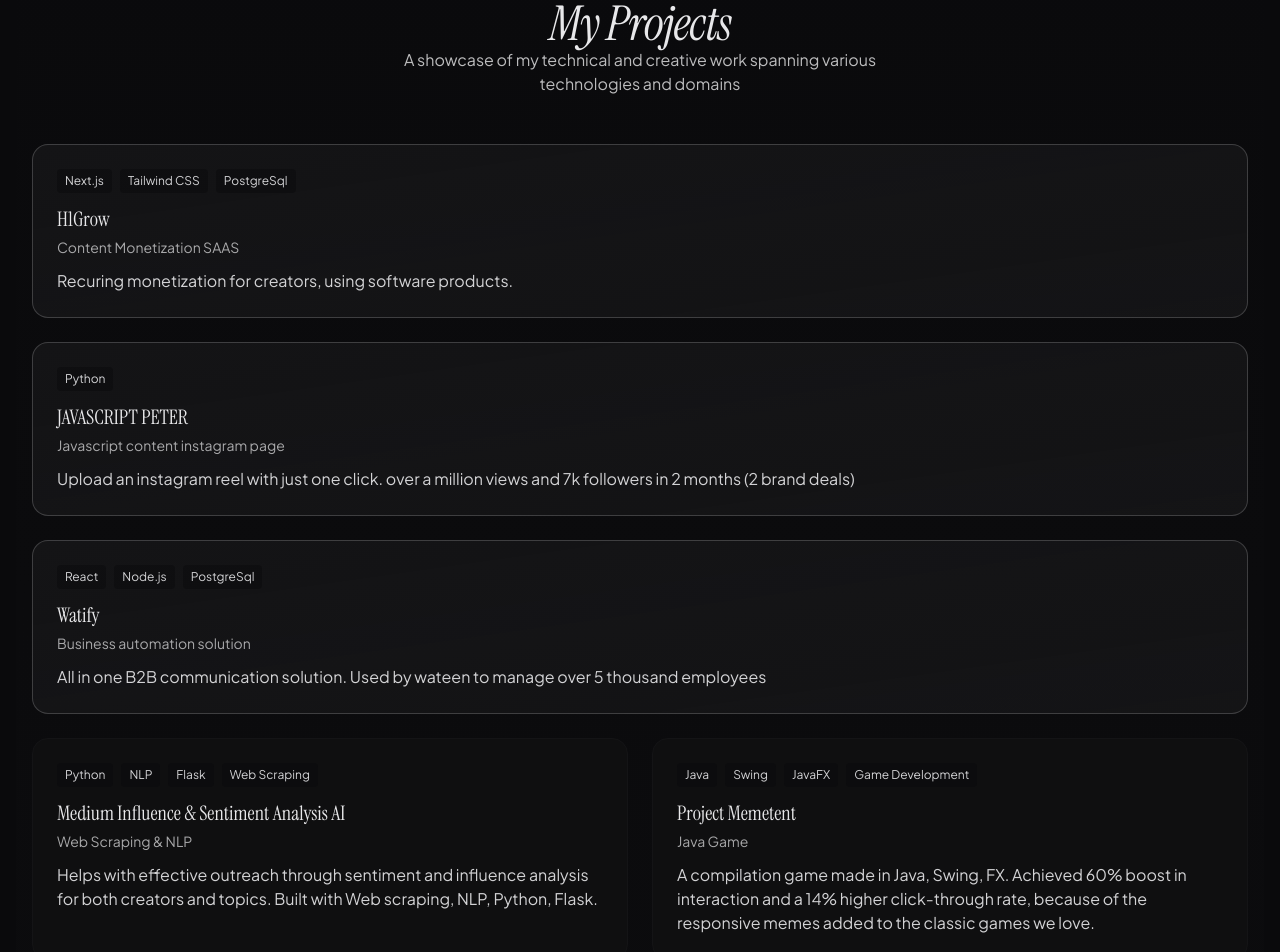
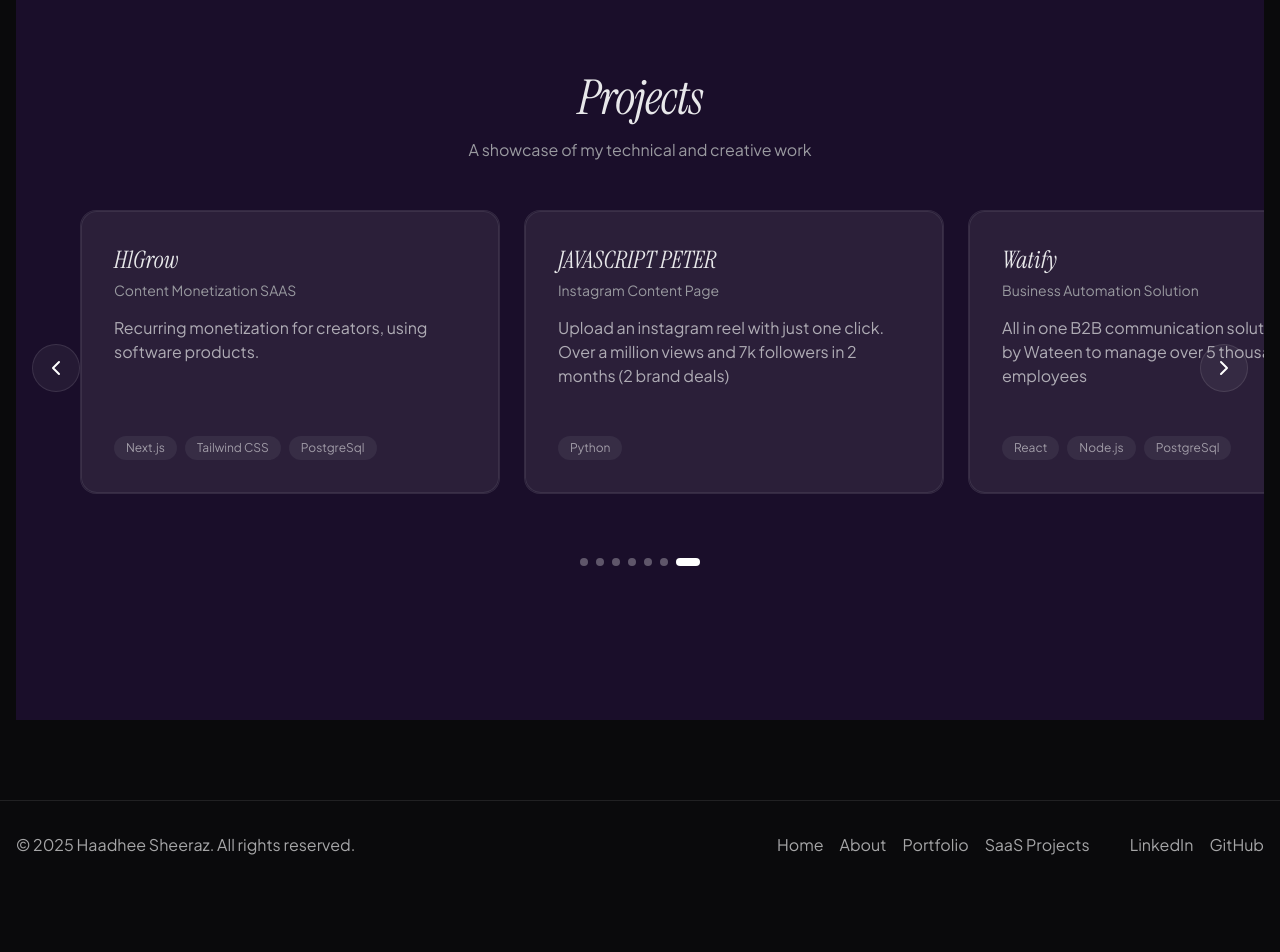
Before and after one commit to cruspy2004/Haadhee-Sheeraz, a React (Vite) app: page /portfolio in a window 1280 px wide. Shown: the part 440-1392 px from the top of the page. After the commit the page ends 1329 px from the top, so only its background shows below. Built offline with nearby package versions, Linux system fonts and the light colour scheme.

Commit message:
Rebuild projects section as a scrollable card carousel

```diff
--- a/src/components/Projects.tsx
+++ b/src/components/Projects.tsx
@@ -1,190 +1,196 @@
-
-import { useState, useEffect } from 'react';
+import { useState, useEffect, useRef, useCallback } from 'react';
+import { motion } from 'framer-motion';
+import { ChevronLeft, ChevronRight } from 'lucide-react';
 
 const projectData = [
-  {
-    title: "H1Grow",
-    category: "Content Monetization SAAS",
-    description: "Recuring monetization for creators, using software products.",
-    badges: ["Next.js", "Tailwind CSS", "PostgreSql"],
-    link: "https://h1grow.store",
-    highlight: true,
-  },
-   {
-    title: "JAVASCRIPT PETER",
-    category: "Javascript content instagram page",
-    description: "Upload an instagram reel with just one click. over a million views and 7k followers in 2 months (2 brand deals) ",
-    badges: ["Python", ],
-    link: "https://www.instagram.com/javascriptpeter",
-    highlight: true,
-  },
-
-    {
-    title: "Watify",
-    category: "Business automation solution",
-    description: "All in one B2B communication solution. Used by wateen to manage over 5 thousand employees",
-    badges: ["React", "Node.js", "PostgreSql"],
-    link: "https://watify.vercel.app/",
-    highlight: true,
-  },
-  {
-    title: "Medium Influence & Sentiment Analysis AI",
-    category: "Web Scraping & NLP",
-    description: "Helps with effective outreach through sentiment and influence analysis for both creators and topics. Built with Web scraping, NLP, Python, Flask.",
-    badges: ["Python", "NLP", "Flask", "Web Scraping"],
-    link: "https://github.com/cruspy2004/Medium-scrapper-and-sentiment-analysis-",
-  },
-
-  {
-    title: "Project Memetent",
-    category: "Java Game",
-    description: "A compilation game made in Java, Swing, FX. Achieved 60% boost in interaction and a 14% higher click-through rate, because of the responsive memes added to the classic games we love.",
-    badges: ["Java", "Swing", "JavaFX", "Game Development"],
-    link: "https://github.com/cruspy2004/memetent-memes-and-games-",
-  },
-  {
-    title: "Project 2048",
-    category: "C Game",
-    description: "Game made with C and Raylib. A modern implementation of the classic 2048 puzzle game.",
-    badges: ["C", "Raylib", "Game Development"],
-  },
-  {
-    title: "KAROBAR BOX",
-    category: "Fintech & IoT",
-    description: "Incubated in NIC and Founder institute. 1 of the 30 selected from 570 (the only fintech project selected). Validates your transaction instantly with audiovisual messages.",
-    badges: ["Fintech", "IoT", "Incubated"],
-    link: "https://karobar-box.vercel.app/",
-    highlight: false,
-  },
+  { title: 'H1Grow', category: 'Content Monetization SAAS', description: 'Recurring monetization for creators, using software products.', badges: ['Next.js', 'Tailwind CSS', 'PostgreSql'], link: 'https://h1grow.store', accentColor: '#0e2a20' },
+  { title: 'JAVASCRIPT PETER', category: 'Instagram Content Page', description: 'Upload an instagram reel with just one click. Over a million views and 7k followers in 2 months (2 brand deals)', badges: ['Python'], link: 'https://www.instagram.com/javascriptpeter', accentColor: '#1e152a' },
+  { title: 'Watify', category: 'Business Automation Solution', description: 'All in one B2B communication solution. Used by Wateen to manage over 5 thousand employees', badges: ['React', 'Node.js', 'PostgreSql'], link: 'https://watify.vercel.app/', accentColor: '#0a2233' },
+  { title: 'Medium Influence & Sentiment Analysis AI', category: 'Web Scraping & NLP', description: 'Helps with effective outreach through sentiment and influence analysis for both creators and topics.', badges: ['Python', 'NLP', 'Flask', 'Web Scraping'], link: 'https://github.com/cruspy2004/Medium-scrapper-and-sentiment-analysis-', accentColor: '#1a1a2e' },
+  { title: 'Project Memetent', category: 'Java Game', description: 'A compilation game made in Java, Swing, FX. Achieved 60% boost in interaction and a 14% higher click-through rate.', badges: ['Java', 'Swing', 'JavaFX'], link: 'https://github.com/cruspy2004/memetent-memes-and-games-', accentColor: '#2a1a0e' },
+  { title: 'Project 2048', category: 'C Game', description: 'Game made with C and Raylib. A modern implementation of the classic 2048 puzzle game.', badges: ['C', 'Raylib'], accentColor: '#0e1a2a' },
+  { title: 'KAROBAR BOX', category: 'Fintech & IoT', description: 'Incubated in NIC and Founder Institute. 1 of the 30 selected from 570 (the only fintech project selected).', badges: ['Fintech', 'IoT'], link: 'https://karobar-box.vercel.app/', accentColor: '#1a0e2a' },
 ];
 
-const ProjectCard = ({ project, index }: { project: typeof projectData[0]; index: number }) => {
-  const [isVisible, setIsVisible] = useState(false);
+export default function Projects() {
+  const [activeIndex, setActiveIndex] = useState(0);
+  const scrollContainerRef = useRef<HTMLDivElement>(null);
+  const cardRefs = useRef<(HTMLDivElement | null)[]>([]);
 
   useEffect(() => {
     const observer = new IntersectionObserver(
-      ([entry]) => {
+      (entries) => {
+        entries.forEach((entry) => {
           if (entry.isIntersecting) {
-          setIsVisible(true);
-          observer.unobserve(entry.target);
+            const index = Number(entry.target.getAttribute('data-index'));
+            setActiveIndex(index);
           }
+        });
       },
-      { threshold: 0.1 }
+      {
+        root: scrollContainerRef.current,
+        threshold: 0.6,
+      }
     );
 
-    const element = document.getElementById(`project-${index}`);
-    if (element) observer.observe(element);
+    const currentCards = cardRefs.current;
+    currentCards.forEach((card) => {
+      if (card) observer.observe(card);
+    });
 
     return () => {
-      if (element) observer.unobserve(element);
+      currentCards.forEach((card) => {
+        if (card) observer.unobserve(card);
+      });
     };
-  }, [index]);
+  }, []);
 
-  if (project.link) {
+  const scrollTo = useCallback((direction: 'left' | 'right') => {
+    if (scrollContainerRef.current) {
+      const container = scrollContainerRef.current;
+      const cardWidth = container.querySelector('.project-card')?.clientWidth || 400;
+      const scrollAmount = direction === 'left' ? -cardWidth : cardWidth;
+      container.scrollBy({ left: scrollAmount, behavior: 'smooth' });
+    }
+  }, []);
+
+  useEffect(() => {
+    const handleKeyDown = (e: KeyboardEvent) => {
+      if (e.key === 'ArrowLeft') {
+        scrollTo('left');
+      } else if (e.key === 'ArrowRight') {
+        scrollTo('right');
+      }
+    };
+    window.addEventListener('keydown', handleKeyDown);
+    return () => window.removeEventListener('keydown', handleKeyDown);
+  }, [scrollTo]);
+
+  const activeColor = projectData[activeIndex]?.accentColor || 'transparent';
+
   return (
+    <section id="projects" className="relative min-h-screen py-24 md:py-32 overflow-hidden flex flex-col justify-center">
+      <div
+        className="absolute inset-0 z-0 pointer-events-none"
+        style={{
+          backgroundColor: activeColor,
+          transition: 'background-color 600ms cubic-bezier(0.65,0,0.35,1)'
+        }}
+      />
+
+      <div className="relative z-10 w-full max-w-7xl mx-auto px-4 md:px-8">
+        <motion.h2
+          initial={{ opacity: 0, y: 20 }}
+          whileInView={{ opacity: 1, y: 0 }}
+          viewport={{ once: true }}
+          transition={{ duration: 0.6 }}
+          className="section-heading text-center mb-4"
+        >
+          Projects
+        </motion.h2>
+
+        <motion.p
+          initial={{ opacity: 0, y: 20 }}
+          whileInView={{ opacity: 1, y: 0 }}
+          viewport={{ once: true }}
+          transition={{ duration: 0.6, delay: 0.1 }}
+          className="text-portfolio-muted-silver text-center mb-12"
+        >
+          A showcase of my technical and creative work
+        </motion.p>
+      </div>
+
+      <div className="relative z-10 w-full max-w-7xl mx-auto group">
+        <button
+          onClick={() => scrollTo('left')}
+          className="hidden md:flex absolute left-4 top-1/2 -translate-y-1/2 z-20 w-12 h-12 items-center justify-center rounded-full bg-white/5 border border-white/10 text-white hover:bg-white/10 transition-colors"
+          aria-label="Previous project"
+        >
+          <ChevronLeft className="w-6 h-6" />
+        </button>
+
+        <button
+          onClick={() => scrollTo('right')}
+          className="hidden md:flex absolute right-4 top-1/2 -translate-y-1/2 z-20 w-12 h-12 items-center justify-center rounded-full bg-white/5 border border-white/10 text-white hover:bg-white/10 transition-colors"
+          aria-label="Next project"
+        >
+          <ChevronRight className="w-6 h-6" />
+        </button>
+
+        <div
+          ref={scrollContainerRef}
+          className="flex overflow-x-auto snap-x snap-mandatory gap-6 px-4 md:px-16 pb-8 scrollbar-hide"
+          style={{ scrollbarWidth: 'none', msOverflowStyle: 'none' }}
+        >
+          {projectData.map((project, index) => {
+            const cardContent = (
+              <div className="h-full flex flex-col bg-[rgba(255,255,255,0.04)] border border-[rgba(255,255,255,0.08)] rounded-2xl p-6 md:p-8 hover:border-[rgba(255,255,255,0.15)] transition-all duration-300 hover:-translate-y-[2px]">
+                <h3 className="font-serif italic text-xl md:text-2xl text-[#E8E8EA]">
+                  {project.title}
+                </h3>
+                <p className="text-sm text-[#9A9AA0] mt-1">
+                  {project.category}
+                </p>
+                <p className="text-sm md:text-base text-[#E8E8EA]/70 mt-4 flex-grow">
+                  {project.description}
+                </p>
+                <div className="flex flex-wrap gap-2 mt-4">
+                  {project.badges.map(badge => (
+                    <span
+                      key={badge}
+                      className="text-xs px-3 py-1 rounded-full bg-[rgba(255,255,255,0.06)] text-[#E8E8EA]/60"
+                    >
+                      {badge}
+                    </span>
+                  ))}
+                </div>
+              </div>
+            );
+
+            return (
+              <div
+                key={project.title}
+                data-index={index}
+                ref={(el) => { cardRefs.current[index] = el; }}
+                className="project-card snap-center min-w-[340px] md:min-w-[420px] max-w-[420px] flex-shrink-0"
+              >
+                {project.link ? (
                   <a
                     href={project.link}
                     target="_blank"
                     rel="noopener noreferrer"
-        id={`project-${index}`}
-        className={`project-card block ${
-          project.highlight
-            ? 'md:col-span-2 bg-gradient-to-br from-portfolio-darkgray to-portfolio-darkgray/80 border border-portfolio-gold/20'
-            : 'bg-portfolio-darkgray/40 border border-portfolio-darkgray'
-        } transition-all duration-700 ${
-          isVisible ? 'opacity-100 translate-y-0' : 'opacity-0 translate-y-10'
-        } cursor-pointer hover:border-portfolio-gold/40 hover:shadow-lg hover:shadow-portfolio-gold/10 hover:scale-105`}
-        style={{ transitionDelay: `${index * 100}ms` }}
+                    className="block h-full outline-none"
                   >
-        <div className="p-6">
-          <div className="flex flex-wrap gap-2 mb-3">
-            {project.badges.map((badge, i) => (
-              <span key={i} className="bg-portfolio-black/50 text-portfolio-gold/90 text-xs px-2 py-1 rounded">
-                {badge}
-              </span>
-            ))}
+                    {cardContent}
+                  </a>
+                ) : (
+                  <div className="h-full">
+                    {cardContent}
                   </div>
-          <h3 className="font-serif text-xl text-portfolio-gold mb-1">{project.title}</h3>
-          <p className="text-sm text-portfolio-lightgray/70 mb-3">{project.category}</p>
-          <p className="text-portfolio-lightgray/90">{project.description}</p>
+                )}
               </div>
-      </a>
             );
-  }
-
-  return (
-    <div
-      id={`project-${index}`}
-      className={`project-card ${
-        project.highlight
-          ? 'md:col-span-2 bg-gradient-to-br from-portfolio-darkgray to-portfolio-darkgray/80 border border-portfolio-gold/20'
-          : ''
-      } transition-all duration-700 ${
-        isVisible ? 'opacity-100 translate-y-0' : 'opacity-0 translate-y-10'
-      }`}
-      style={{ transitionDelay: `${index * 100}ms` }}
-    >
-      <div className="p-6">
-        <div className="flex flex-wrap gap-2 mb-3">
-          {project.badges.map((badge, i) => (
-            <span key={i} className="bg-portfolio-black/50 text-portfolio-gold/90 text-xs px-2 py-1 rounded">
-              {badge}
-            </span>
-          ))}
-        </div>
-        <h3 className="font-serif text-xl text-portfolio-gold mb-1">{project.title}</h3>
-        <p className="text-sm text-portfolio-lightgray/70 mb-3">{project.category}</p>
-        <p className="text-portfolio-lightgray/90">{project.description}</p>
+          })}
         </div>
       </div>
-  );
-};
 
-const Projects = () => {
-  const [isVisible, setIsVisible] = useState(false);
-
-  useEffect(() => {
-    const observer = new IntersectionObserver(
-      ([entry]) => {
-        if (entry.isIntersecting) {
-          setIsVisible(true);
-          observer.unobserve(entry.target);
+      <div className="relative z-10 flex justify-center gap-2 mt-8">
+        {projectData.map((_, index) => (
+          <button
+            key={index}
+            className={`w-2 h-2 rounded-full transition-all duration-300 ${
+              index === activeIndex ? 'bg-white w-6' : 'bg-white/30'
+            }`}
+            onClick={() => {
+              const card = cardRefs.current[index];
+              if (card) {
+                card.scrollIntoView({ behavior: 'smooth', block: 'nearest', inline: 'center' });
               }
-      },
-      { threshold: 0.1 }
-    );
-
-    const section = document.getElementById('projects-heading');
-    if (section) observer.observe(section);
-
-    return () => {
-      if (section) observer.unobserve(section);
-    };
-  }, []);
-
-  return (
-    <section id="projects" className="py-20 bg-gradient-to-b from-portfolio-black to-portfolio-darkgray/20">
-      <div className="container mx-auto px-4">
-        <div
-          id="projects-heading"
-          className={`mb-12 max-w-lg mx-auto text-center transition-all duration-700 ${
-            isVisible ? 'opacity-100 translate-y-0' : 'opacity-0 translate-y-10'
-          }`}
-        >
-          <h2 className="section-heading">My Projects</h2>
-          <p className="text-portfolio-lightgray/80">
-            A showcase of my technical and creative work spanning various technologies and domains
-          </p>
-        </div>
-
-        <div className="grid md:grid-cols-2 gap-6">
-          {projectData.map((project, index) => (
-            <ProjectCard key={index} project={project} index={index} />
+            }}
+            aria-label={`Go to project ${index + 1}`}
+          />
         ))}
-        </div>
       </div>
     </section>
   );
-};
-
-export default Projects;
+}
```
Lines whose indentation alone changed are shown as unchanged.
